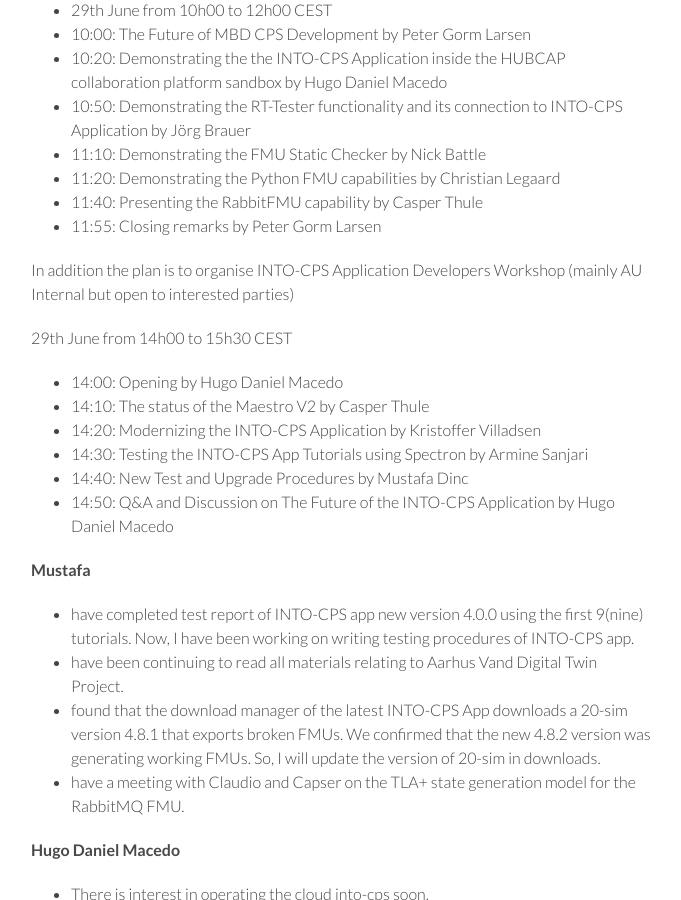
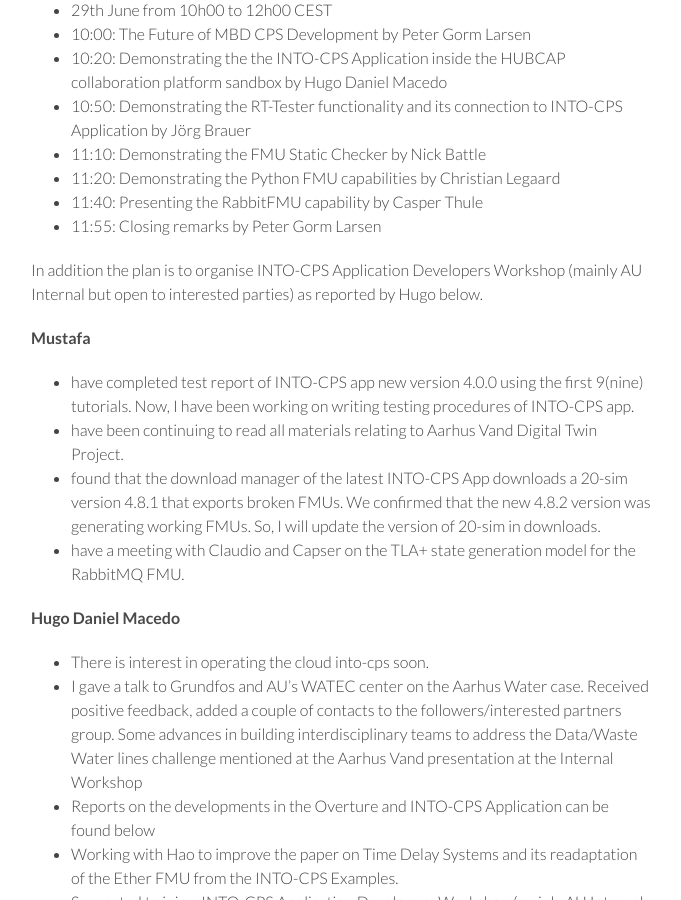
Before and after one commit to digitaltwincentre/digitaltwincentre.github.io, a Jekyll site: the page built from _biweeklies/Biweekly-18.md, in a window 1280 px wide and 900 px high, scrolled down 1155 px. Shown: the whole window, without its empty margins (419-1100 px from the left). Built offline with Jekyll 4.4.1, drawn with Linux system fonts in a browser that asks for light colours; nearby versions of some CDN libraries.

Commit message:
Update Biweekly-18.md

```diff
--- a/_biweeklies/Biweekly-18.md
+++ b/_biweeklies/Biweekly-18.md
@@ -47,17 +47,7 @@ date: 20 May 2020, 1030 CEST
 * 11:40: Presenting the RabbitFMU capability by Casper Thule
 * 11:55: Closing remarks by Peter Gorm Larsen
 
-In addition the plan is to organise INTO-CPS Application Developers Workshop (mainly AU Internal but open to interested parties)
-
-29th June from 14h00 to 15h30 CEST
-
-* 14:00: Opening by Hugo Daniel Macedo
-* 14:10: The status of the Maestro V2 by Casper Thule
-* 14:20: Modernizing the INTO-CPS Application by Kristoffer Villadsen
-* 14:30: Testing the INTO-CPS App Tutorials using Spectron by Armine Sanjari
-* 14:40: New Test and Upgrade Procedures by Mustafa Dinc
-* 14:50: Q&A and Discussion on The Future of the INTO-CPS Application by Hugo Daniel Macedo
-
+In addition the plan is to organise INTO-CPS Application Developers Workshop (mainly AU Internal but open to interested parties) as reported by Hugo below.
 
 #### Mustafa
 * have completed test report of INTO-CPS app new version 4.0.0 using the first 9(nine) tutorials. Now, I have been working on
```
